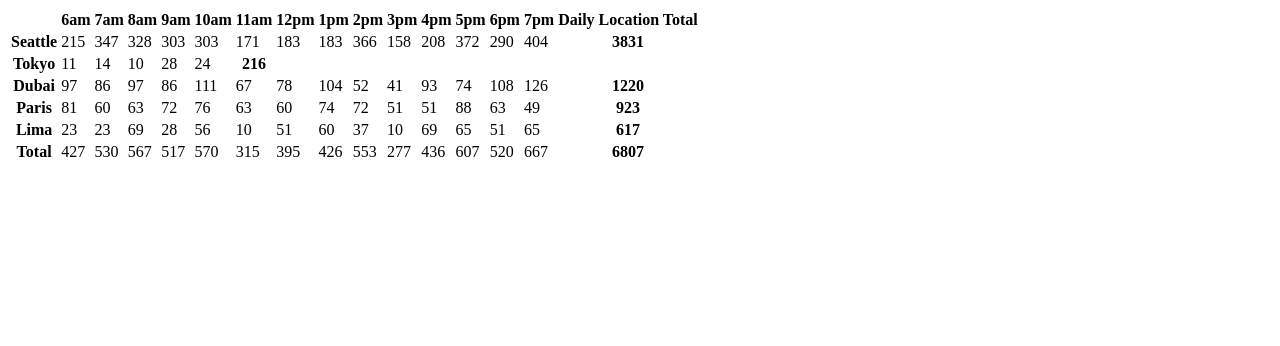
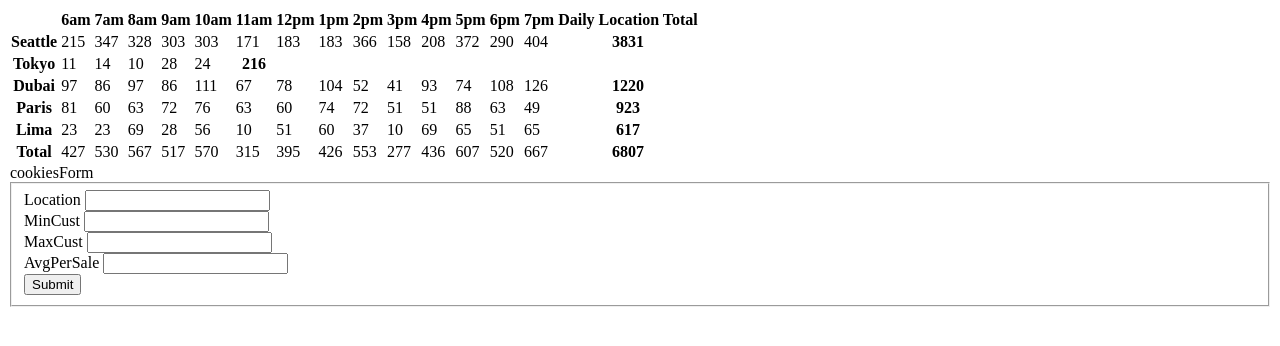
Before and after one commit to haneenbader/cookie-stand, a plain HTML site: page sales.html in a window 1280 px wide. Drawn offline with Linux system fonts and the light colour scheme.

Commit message:
added form to sales page

```diff
--- a/sales.html
+++ b/sales.html
@@ -1,14 +1,47 @@
 <!DOCTYPE html>
 <!DOCTYPE html>
-<html >
+<html>
+
 <head>
     <title>Document</title>
 
 </head>
+
 <body>
-    <div id='container'>
+    <header>
 
-    </div>
+    </header>
+
+    <main>
+
+        <div id='container'>
+        </div>
+    <form id="cookeForm">
+        <legend>cookiesForm </legend>
+        <fieldset>
+           <label for='locationName'>Location </label>
+           <input type='text'id='locationName'>
+           <br>
+           <label for="minCust">MinCust</label>
+           <input type="number"id=minCust>
+           <br>
+           <label for="maxCust">MaxCust</label>
+           <input type="number"id=maxCust>
+           <br>
+           <label for="avgPerSale">AvgPerSale</label>
+           <input type="number"id=avgPerSale>
+           <br>
+           <input type="submit" value="Submit">
+        </fieldset>
+    </form>
+    </main>
+
+    <footer>
+
+    </footer>
+
     <script src="js/app.js"></script>
+
 </body>
+
 </html>
```
